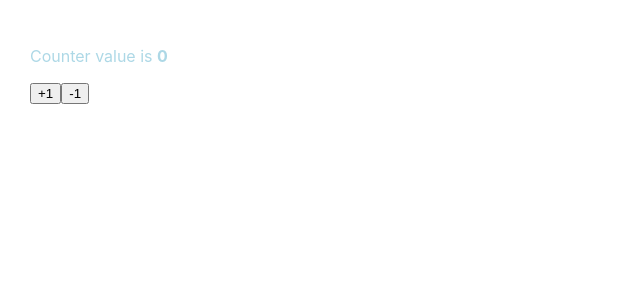
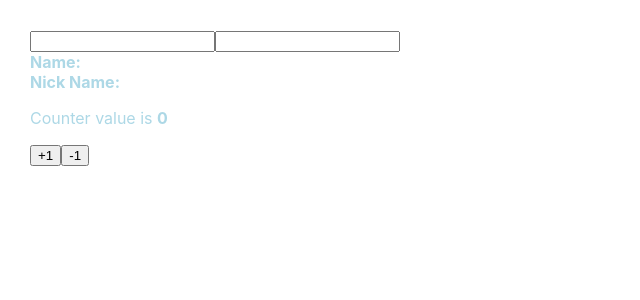
Before and after one commit to singularity-code/react-practice-01, a React (Create React App) app: page / in a window 1280 px wide. Shown: the top 300 px of the page, without its empty margins (0-640 px from the left). Built offline with nearby package versions, Linux system fonts and the light colour scheme.

Commit message:
Multiple useState

```diff
--- a/src/chapter/Chapter03.js
+++ b/src/chapter/Chapter03.js
@@ -1,10 +1,12 @@
 import React, { Component } from 'react';
 import Counter from '../component/Counter';
+import Info from '../component/Info';
 
 class Chapter03 extends Component {
     render() {
         return (
             <div>
+                <Info></Info>
                 <Counter></Counter>
             </div>
         );
--- /dev/null
+++ b/src/component/Info.js
@@ -0,0 +1,29 @@
+import React, { useState } from "react";
+
+const Info = () => {
+  const [name, setName] = useState("");
+  const [nickName, setNickName] = useState("");
+  const onChangeName = (e) => {
+    setName(e.target.value);
+  };
+
+  const onChangeNickName = (e) => {
+    setNickName(e.target.value);
+  };
+  return (
+    <div>
+      <div>
+        <input value={name} onChange={onChangeName}></input>
+        <input value={nickName} onChange={onChangeNickName}></input>
+      </div>
+      <div>
+        <b>Name: </b> {name}
+      </div>
+      <div>
+        <b>Nick Name: </b> {nickName}
+      </div>
+    </div>
+  );
+};
+
+export default Info;
```
